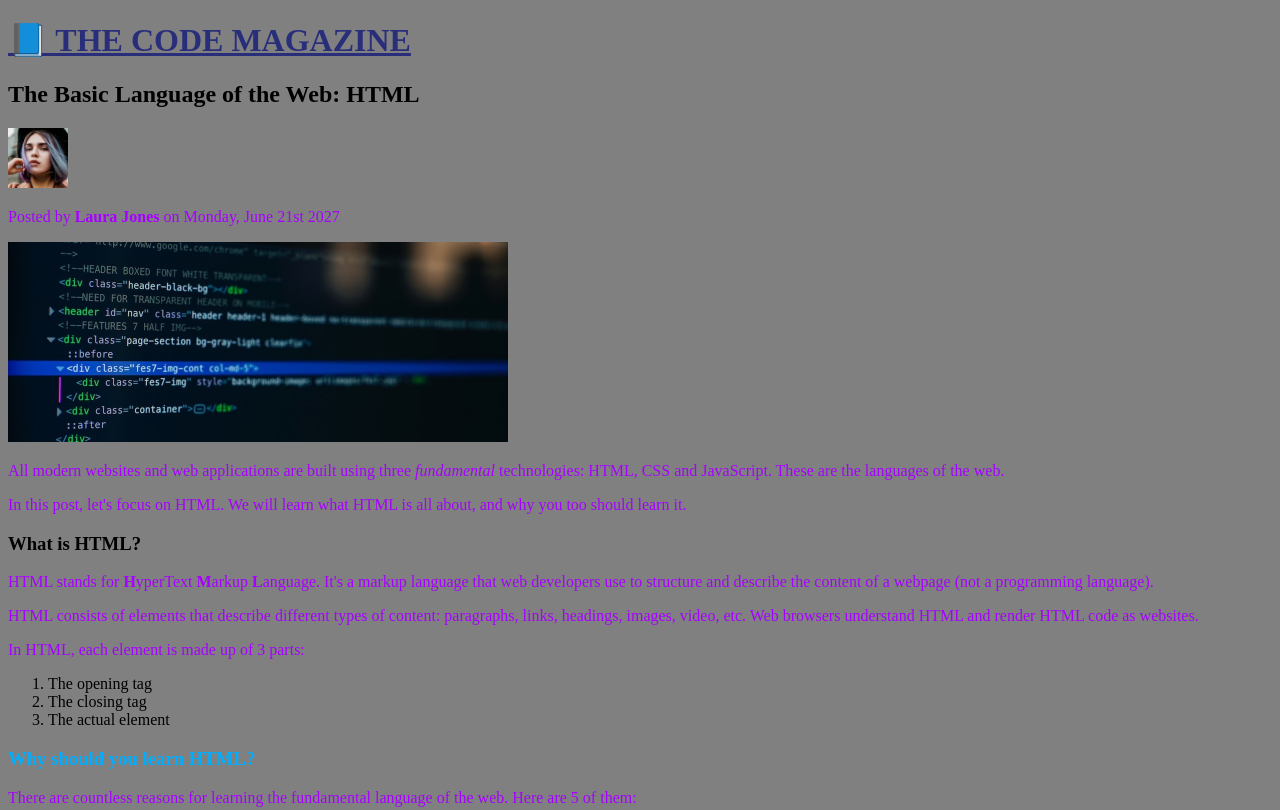
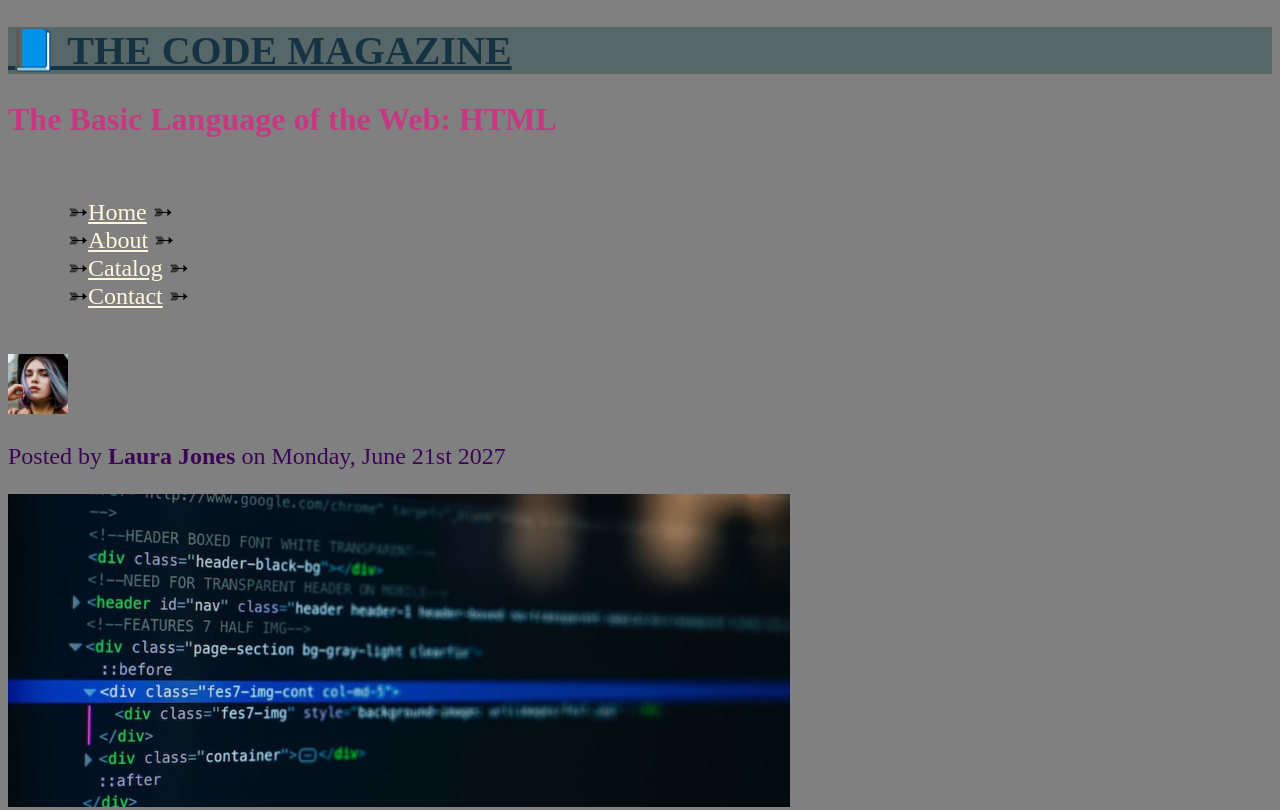
Before and after one commit to MItan9/Tekwill_FE_gr11, a plain HTML site: page HW_1/index.html in a window 1280 px wide. Shown: the top 810 px of the page. Drawn offline with Linux system fonts and the light colour scheme; files whose address does not match are found by name.

Commit message:
Trained the usage of pseudo-classes

```diff
--- a/HW_1/index.html
+++ b/HW_1/index.html
@@ -21,11 +21,21 @@
         <h1 id="topic">📘 The Code Magazine</h1>
         <h2>The Basic Language of the Web: HTML</h2>
 
+        <nav>
+           <ul >
+            <li class="nav_bar"><a href="#home" class="nav_color">Home</a></li>
+            <li class="nav_bar"><a href="#about" class="nav_color">About</a></li>
+            <li class="nav_bar"><a href="#catalog" class="nav_color">Catalog</a></li>
+            <li class="nav_bar"><a href="#contact" class="nav_color">Contact</a></li>
+           </ul>
+        </nav>
+
+
         <img src="C:\Users\ZenBook\Desktop\TekwillCourse\Tekwill_FE_gr11\HW_1\img\laura-jones.jpg" alt="Laura Jones" width="60">
 
         <p>Posted by <strong>Laura Jones</strong> on Monday, June 21st 2027</p>
 
-        <img src="C:\Users\ZenBook\Desktop\TekwillCourse\Tekwill_FE_gr11\HW_1\img\post-img.jpg" alt="HTML code image" width="500">
+        <img class="big_image" src="C:\Users\ZenBook\Desktop\TekwillCourse\Tekwill_FE_gr11\HW_1\img\post-img.jpg" alt="HTML code image" >
 
         <p>All modern websites and web applications are built using three <em>fundamental</em> technologies: HTML, CSS and JavaScript. These are the languages of the web.</p>
         <p>In this post, let's focus on HTML. We will learn what HTML is all about, and why you too should learn it.</p>
@@ -35,8 +45,8 @@
         <p>HTML consists of elements that describe different types of content: paragraphs, links, headings, images, video, etc. Web browsers understand HTML and render HTML code as websites.</p>
 
         <p>In HTML, each element is made up of 3 parts:</p>
-        <ol>
-            <li>The opening tag</li>
+        <ol class="first_list">
+            <li> The opening tag </li>
             <li>The closing tag</li>
             <li>The actual element</li>
         </ol>
@@ -45,7 +55,7 @@
             <h3>Why should you learn HTML?</h3>
 
             <p>There are countless reasons for learning the fundamental language of the web. Here are 5 of them:</p>
-            <ul>
+            <ul class="second_list">
                 <li>To be able to use the fundamental web dev language</li>
                 <li>To hand-craft beautiful websites instead of relying on tools like Worpress or Wix</li>
                 <li>To build web applications</li>
@@ -54,6 +64,7 @@
             </ul>
         </div>
 
+        <p>This sentence is written just to show the <a href="focus">link</a>.</p>
         <button type="button" class="first-button" id="button1">Send message</button>
 
 
--- a/HW_1/styles.css
+++ b/HW_1/styles.css
@@ -1,14 +1,79 @@
 #topic {
-    color: rgba(25, 31, 122, 0.846);
+    color: rgb(21, 51, 66);
     text-transform: uppercase;
     text-decoration:underline;
 
 }
 
-p {
-    color: rgb(166, 0, 255);
+ p {
+    color: rgb(58, 7, 86);
+    font-size: 1.2em;
 }
 
 .coolored-paragraph {
-    color: rgb(0, 174, 255);
+    color: rgb(0, 46, 67);
 }
+
+a.nav_color {
+    color: cornsilk;
+}
+
+a:hover {
+    color: rgb(89, 82, 3);
+    display: inline;
+}
+
+body {
+    font-size: 20px;
+}
+
+h1 {
+    font-size: 2.5rem;
+    background-color: rgba(47, 79, 79, 0.5);
+}
+
+h2 {
+    font-size: 2rem;
+}
+
+h3 {
+    font-size: 1.5rem;
+}
+
+h2:first-of-type {
+    color: rgb(199, 56, 130);
+}
+
+
+
+ol.first_list :nth-child(even) {
+    color: gold;
+}
+
+ul.second_list :nth-last-child(2) {
+    color: chocolate;
+}
+
+nav {
+    margin: 10px;
+    padding: 10px;
+    font-size: 1.5rem
+
+}
+
+li.nav_bar {
+    display: block;
+
+}
+
+li.nav_bar::before {
+    content: ' \27B3';
+}
+
+li.nav_bar::after {
+    content: ' \27B3';
+}
+
+.big_image {
+    width: calc(50% + 150px);
+}
```
